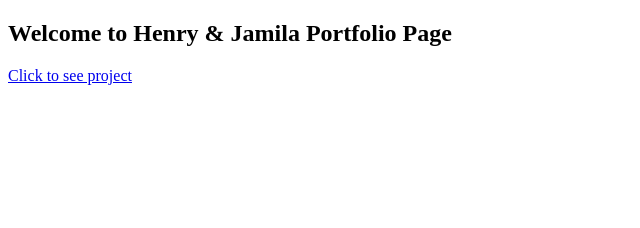
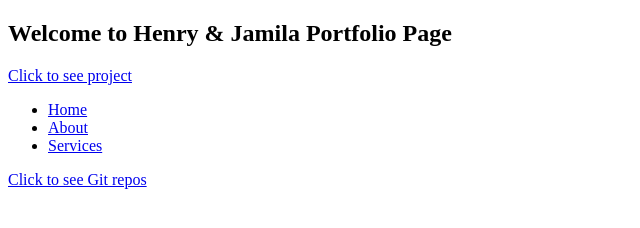
Before and after one commit to henrycode460/microverse-henry-jamila, a plain HTML site: page index.html in a window 1280 px wide. Shown: the whole page, without its empty margins (0-640 px from the left). Drawn offline with Linux system fonts and the light colour scheme.

Commit message:
added nav link to index.html file

```diff
--- a/index.html
+++ b/index.html
@@ -18,9 +18,28 @@
           target="_blank"
           >Click to see project
         </a>
+
+
       </div>
     </div>
-    <nav id="navbar"></nav>
+
+    <nav id="navbar">
+      <ul>
+        <li><a href="#">Home</a></li>
+        <li><a href="#about">About</a></li>
+        <li><a href="#Services">Services</a></li>
+      </ul>
+
+    </nav>
+
+    <a href="https://github.com/henrycode460/microverse-henry-jamila">Click to see Git repos</a>
+
+
+
+
+
+
+
 
     <script src="https://cdn.freecodecamp.org/testable-projects-fcc/v1/bundle.js"></script>
 
```
